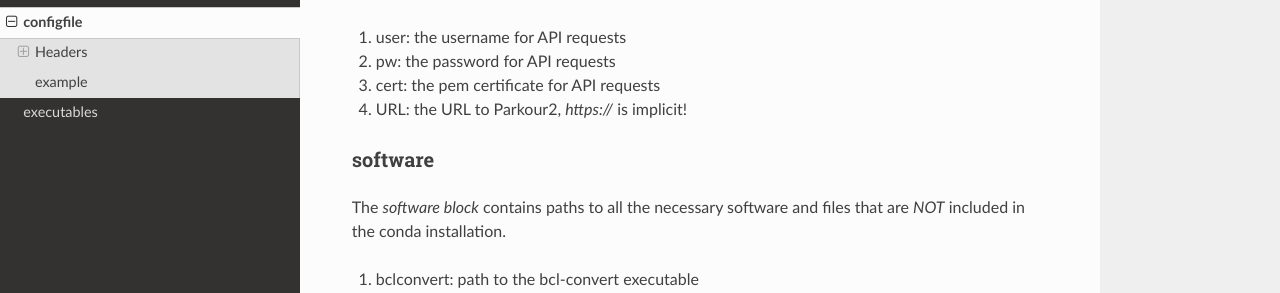
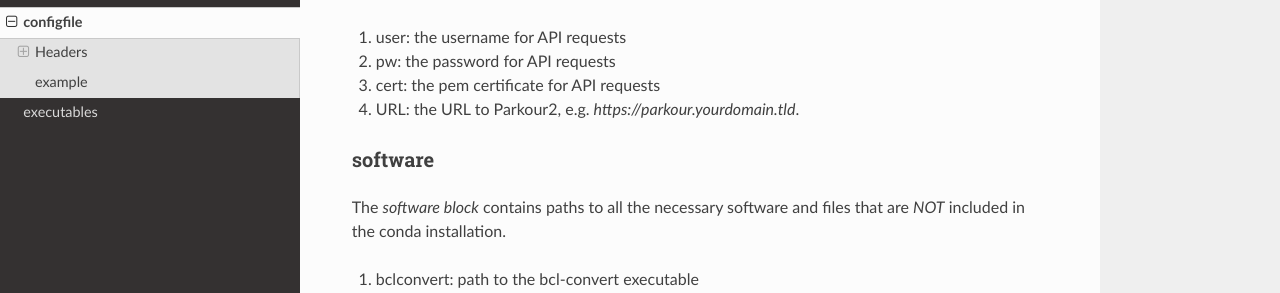
Before and after one commit to maxplanck-ie/dissectBCL, a Sphinx documentation site: the page built from docs/config.rst, in a window 1280 px wide and 900 px high, scrolled down 1190 px. Shown: the part 158-451 px from the top of the window. Built offline with Sphinx 7.4.7 and the Read the Docs theme 2.0.0, drawn with Linux system fonts in a browser that asks for light colours; the version number could not be read and is left out.

Commit message:
URL should be complete

```diff
--- a/docs/config.rst
+++ b/docs/config.rst
@@ -66,7 +66,7 @@ Note that this block contains sensitive information.
 #. user: the username for API requests
 #. pw: the password for API requests
 #. cert: the pem certificate for API requests
-#. URL: the URL to Parkour2, `https://` is implicit!
+#. URL: the URL to Parkour2, e.g. `https://parkour.yourdomain.tld`.
 
 .. _software:
 
```
